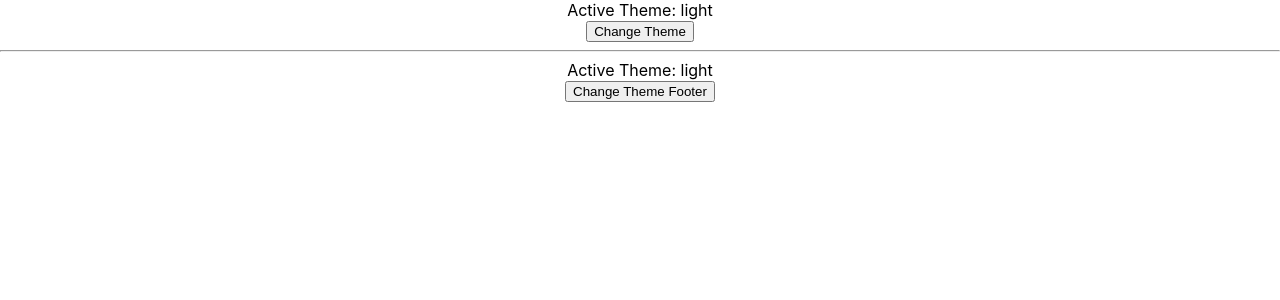
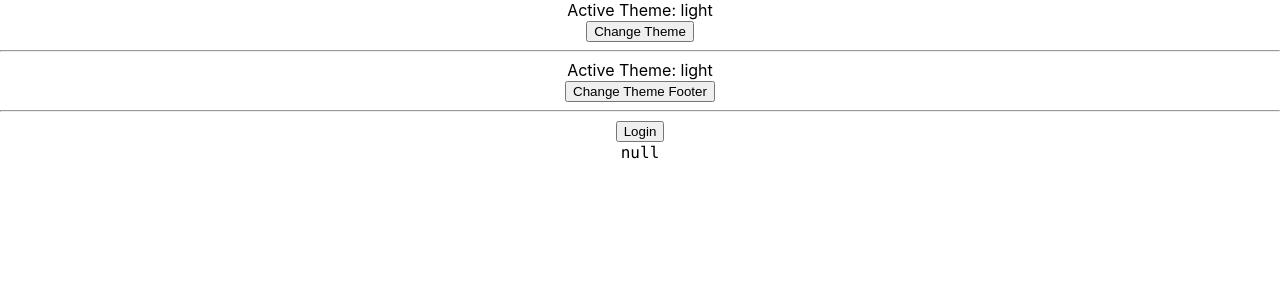
Before and after one commit to humbatovqara/React-patika.dev, a React (Create React App) app in the folder memoization/: page / in a window 1280 px wide. Shown: the top 300 px of the page. Built offline with nearby package versions, Linux system fonts and the light colour scheme.

Commit message:
Multi Context

```diff
--- a/memoization/src/components/Container.js
+++ b/memoization/src/components/Container.js
@@ -3,6 +3,7 @@
 
 import Button from './Button'
 import Footer from './Footer'
+import Profile from './Profile';
 
 function Container() {
     const { theme } = useContext(ThemeContext);
@@ -14,6 +15,8 @@
             <Button />
             <hr />
             <Footer />
+            <hr />
+            <Profile />
         </div>
     )
 }
--- a/memoization/src/components/Context.js
+++ b/memoization/src/components/Context.js
@@ -1,13 +1,16 @@
 import React from 'react'
 import '../App.css'
 import { ThemeProvider } from '../context/ThemeContext'
+import { UserProvider } from '../context/UserContext'
 import Container from './Container'
 
 function Context() {
     return (
         <div className='App'>
             <ThemeProvider>
-                <Container />
+                <UserProvider>
+                    <Container />
+                </UserProvider>
             </ThemeProvider>
         </div >
     )
--- /dev/null
+++ b/memoization/src/components/Profile.js
@@ -0,0 +1,39 @@
+import { useContext, useState } from 'react'
+import UserContext from '../context/UserContext'
+
+function Profile() {
+    const { user, setUser } = useContext(UserContext);
+
+    const [loading, setLoading] = useState(false);
+
+    const handleLogin = () => {
+        setLoading(true)
+        setTimeout(() => {
+            setUser({ id: 1, username: 'humbatov959', bio: 'Front-End Developer' })
+            setLoading(false)
+        }, 1500)
+    }
+
+    const handleLogout = () => {
+        setUser(null)
+    }
+
+    return (
+        <div>
+            {
+                !user && <button onClick={handleLogin}>{loading ? 'Loading...' : 'Login'}</button>
+            }
+            <br />
+            <code>
+                {JSON.stringify(user)}
+            </code>
+
+            <br />
+            {
+                user && <button onClick={handleLogout}>Logout</button>
+            }
+        </div>
+    )
+}
+
+export default Profile
--- /dev/null
+++ b/memoization/src/context/UserContext.js
@@ -0,0 +1,16 @@
+import { createContext, useState } from 'react';
+
+const UserContext = createContext();
+
+export const UserProvider = ({ children }) => {
+
+    const [user, setUser] = useState(null)
+
+    const values = { user, setUser };
+
+    return <UserContext.Provider value={values}>
+        {children}
+    </UserContext.Provider>
+}
+
+export default UserContext;
```
